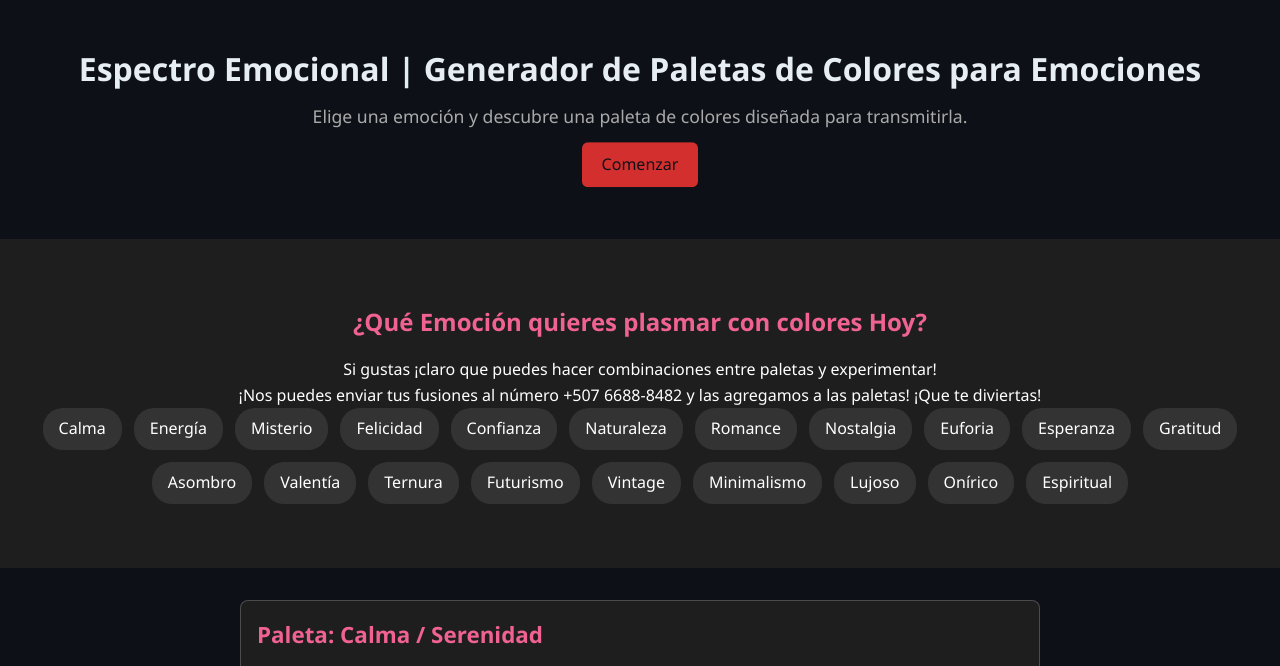
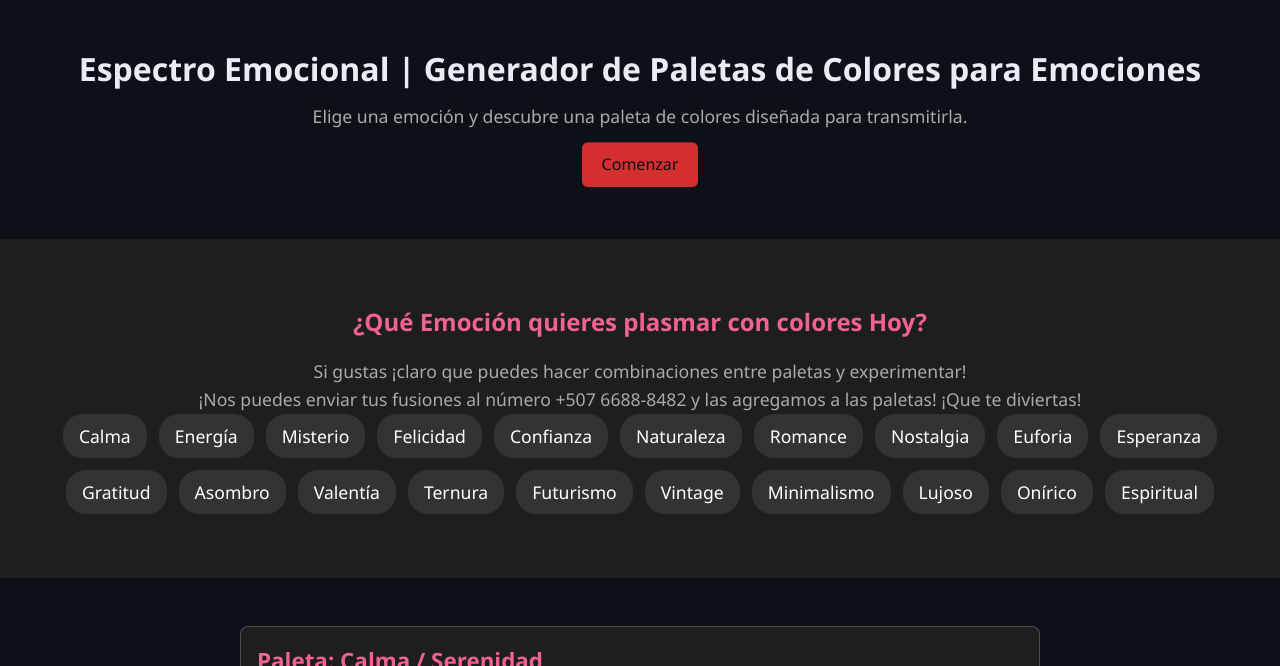
Before and after one commit to illonono/Espectro-Emocional, a plain HTML site: page index.html in a window 1280 px wide. Shown: the part 75-741 px from the top of the page. Drawn offline with Linux system fonts and the light colour scheme.

Commit message:
Update style.css

```diff
--- a/style.css
+++ b/style.css
@@ -343,8 +343,10 @@ footer.footer {
 }
 
 .seleccion {
+  font-size: 1.1rem;
   background-color: #1e1e1e;
   text-align: center;
+  margin-bottom: 1rem;
   padding: 4rem 2rem;
-  color: #fff;
+  color: #aaa;
 }
```
